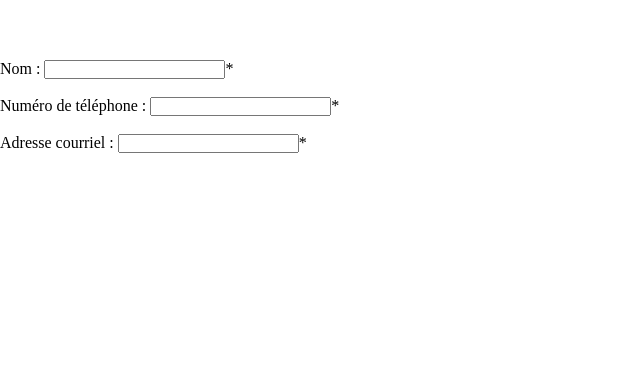
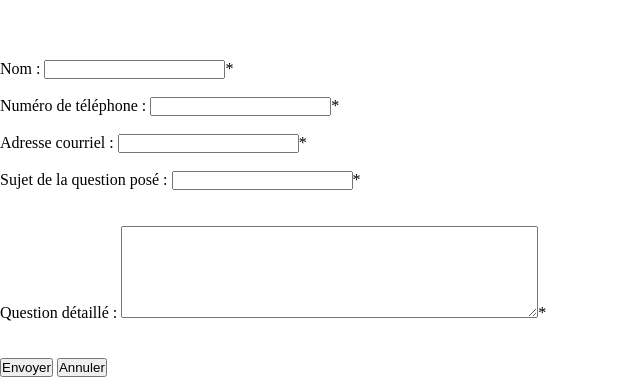
Before and after one commit to Low-Ping871/TP3--Web, a plain HTML site: page PageContact.html in a window 1280 px wide. Shown: the part 776-1153 px from the top of the page, without its empty margins (0-640 px from the left). Before the commit the page ends 947 px from the top, so only its background shows below. Drawn offline with Linux system fonts and the light colour scheme.

Commit message:
Ajout des deux derniers blocs de la page contact et l'ajout visuel du bouton << Envoyer >> et << Annuler >>.

```diff
--- a/PageContact.html
+++ b/PageContact.html
@@ -27,5 +27,26 @@
     <label for="Adresse courriel">Adresse courriel :</label>
     <input type="email" name="Adresse courriel" id="Adresse courriel" rows="1"></input><span>*</span><br>
     <br>
+    <label for="Sujet de la question posé">Sujet de la question posé :</label>
+    <input name="Sujet de la question posé" id="Sujet de la question posé" rows="1"></input><span>*</span><br>
+    <br>
+    <br>
+
+    <label for="Question détaillé">Question détaillé :</label>
+    <textarea name="Question détaillé" id="Question détaillé" rows="6" cols="50"></textarea><span>*</span><br>
+    <br>
+    <br>
+
+    <input type="submit" value="Envoyer"/>
+
+    <input type="reset" value="Annuler"/>
+
+
+
+
+
+
+
+
 </body>
 </html>
```
